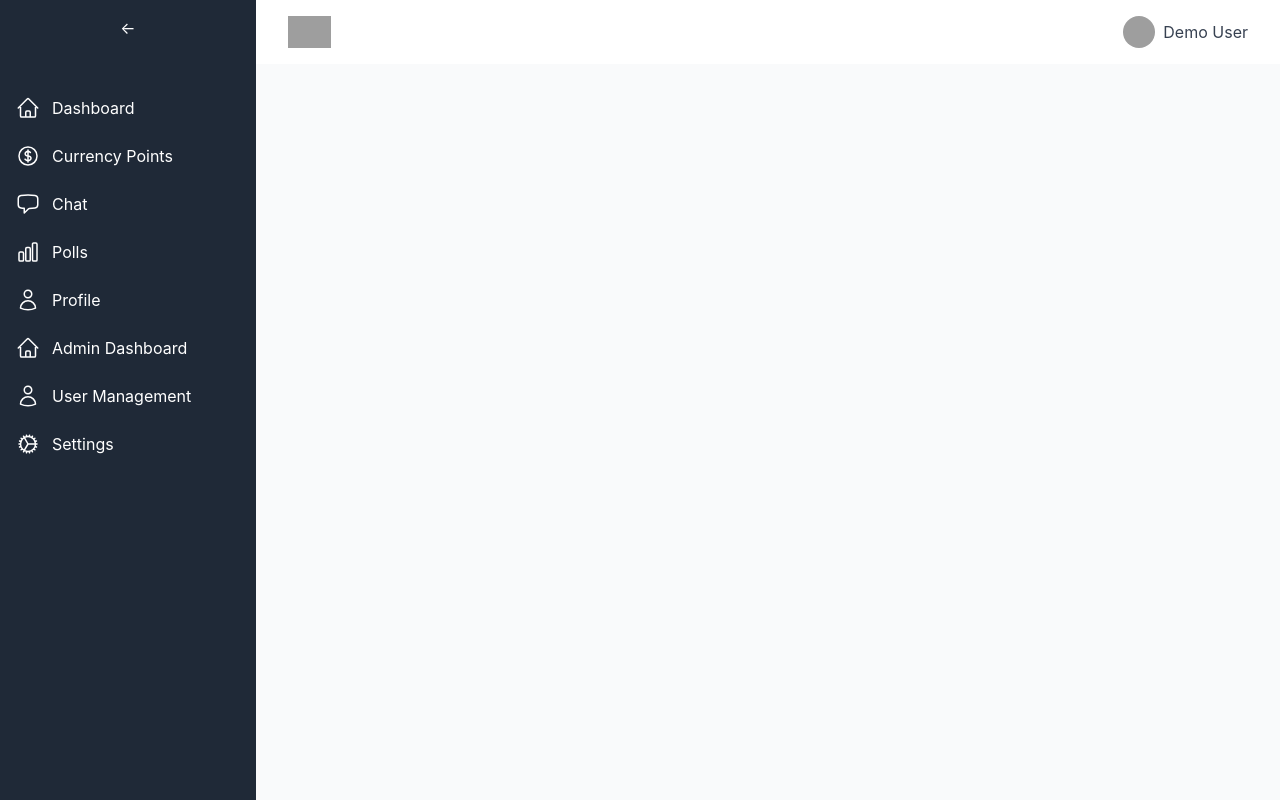
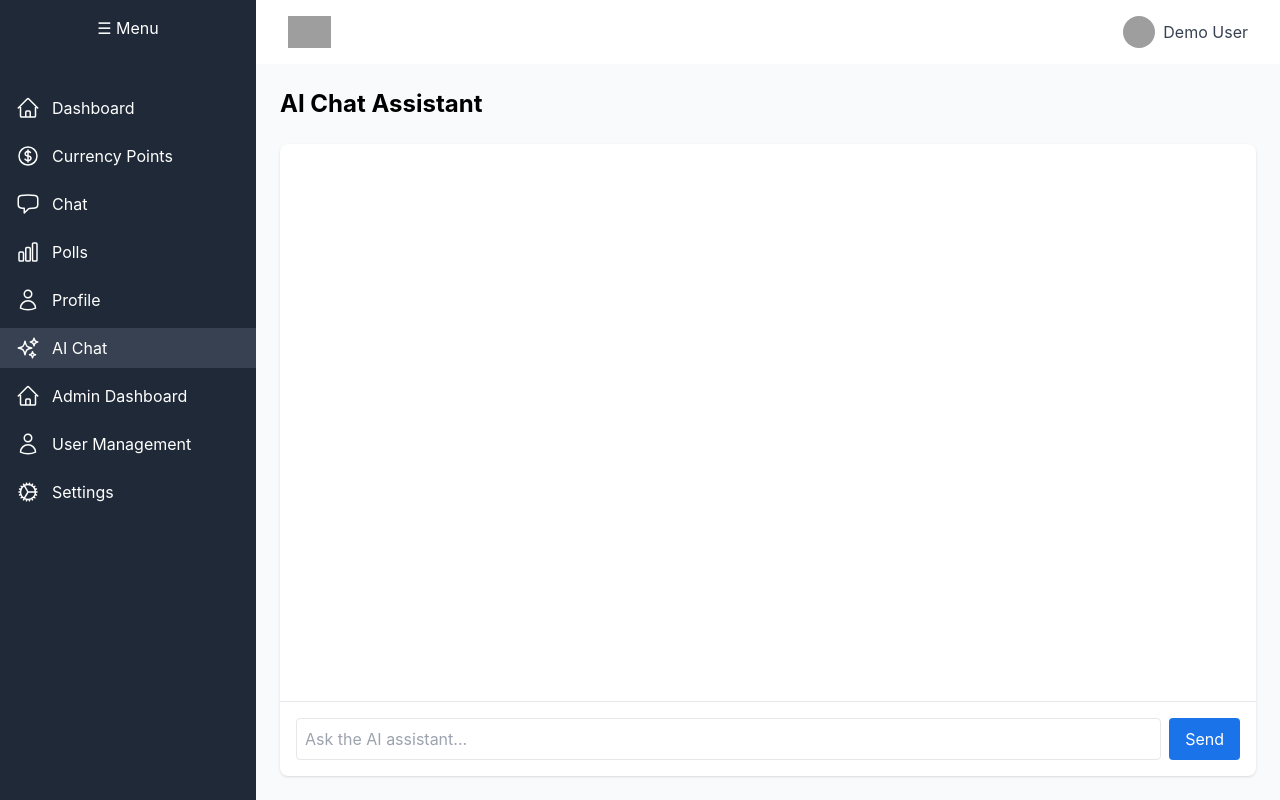
Before and after one commit to NafisRayan/DecentAI, a React (Create React App) app in the folder decentai-frontend/: page /ai-chat in a window 1280 px wide. Built offline with nearby package versions, Linux system fonts and the light colour scheme; grey boxes are pictures that could not be loaded.

Commit message:
"Remove db.json file and add AI Chat feature to App.jsx and Sidebar.jsx"

```diff
--- a/decentai-frontend/db.json
+++ /dev/null
@@ -1,44 +0,0 @@
-{
-  "users": [
-    {
-      "id": 1,
-      "username": "user1",
-      "email": "user1@example.com",
-      "password": "hashedPassword",
-      "role": "user",
-      "points": 100,
-      "avatar": "/avatars/user1.png"
-    }
-  ],
-  "chats": [
-    {
-      "id": 1,
-      "roomId": "public",
-      "userId": 1,
-      "message": "Hello everyone!",
-      "timestamp": "2024-03-20T12:00:00Z"
-    }
-  ],
-  "polls": [
-    {
-      "id": 1,
-      "title": "Favorite Feature",
-      "options": ["Chat", "Polls", "Points"],
-      "votes": {
-        "Chat": 5,
-        "Polls": 3,
-        "Points": 7
-      },
-      "active": true
-    }
-  ],
-  "transactions": [
-    {
-      "id": 1,
-      "senderId": 1,
-      "receiverId": 2,
-      "amount": 50,
-      "timestamp": "2024-03-20T12:00:00Z"
-    }
-  ]
-}
--- a/decentai-frontend/src/App.jsx
+++ b/decentai-frontend/src/App.jsx
@@ -8,6 +8,7 @@ import Profile from './pages/Profile';
 import AdminDashboard from './pages/admin/AdminDashboard';
 import UserManagement from './pages/admin/UserManagement';
 import Settings from './pages/admin/Settings';
+import AIChat from './pages/AIChat';
 
 function App() {
   // In a real app, this would come from authentication
@@ -22,6 +23,7 @@ function App() {
           <Route path="/chat" element={<Chat />} />
           <Route path="/polls" element={<Polls />} />
           <Route path="/profile" element={<Profile />} />
+          <Route path="/ai-chat" element={<AIChat />} />
 
           {/* Admin Routes */}
           <Route path="/admin" element={<AdminDashboard />} />
--- a/decentai-frontend/src/components/Layout/Sidebar.jsx
+++ b/decentai-frontend/src/components/Layout/Sidebar.jsx
@@ -6,7 +6,8 @@ import {
   ChatBubbleLeftIcon,
   ChartBarIcon,
   UserIcon,
-  CogIcon
+  CogIcon,
+  SparklesIcon
 } from '@heroicons/react/24/outline';
 
 const Sidebar = ({ isAdmin }) => {
@@ -18,6 +19,7 @@ const Sidebar = ({ isAdmin }) => {
     { name: 'Chat', icon: ChatBubbleLeftIcon, path: '/chat' },
     { name: 'Polls', icon: ChartBarIcon, path: '/polls' },
     { name: 'Profile', icon: UserIcon, path: '/profile' },
+    { name: 'AI Chat', icon: SparklesIcon, path: '/ai-chat' },
   ];
 
   const adminNavigation = [
@@ -30,7 +32,7 @@ const Sidebar = ({ isAdmin }) => {
     <div className={`bg-gray-800 text-white h-screen transition-all duration-300 ${collapsed ? 'w-16' : 'w-64'}`}>
       <div className="p-4">
         <button onClick={() => setCollapsed(!collapsed)} className="w-full text-center">
-          {collapsed ? '→' : '←'}
+          {collapsed ? '☰' : '☰ Menu'}
         </button>
       </div>
 
--- /dev/null
+++ b/decentai-frontend/src/pages/AIChat.jsx
@@ -0,0 +1,96 @@
+import { useState, useEffect, useRef } from 'react';
+
+function AIChat() {
+  const [messages, setMessages] = useState([]);
+  const [input, setInput] = useState('');
+  const [isLoading, setIsLoading] = useState(false);
+  const messagesEndRef = useRef(null);
+
+  useEffect(() => {
+    messagesEndRef.current?.scrollIntoView({ behavior: 'smooth' });
+  }, [messages]);
+
+  const handleSubmit = async (e) => {
+    e.preventDefault();
+    if (!input.trim()) return;
+
+    const userMessage = {
+      id: messages.length + 1,
+      role: 'user',
+      content: input,
+      timestamp: new Date().toISOString()
+    };
+
+    setMessages(prev => [...prev, userMessage]);
+    setInput('');
+    setIsLoading(true);
+
+    // Simulate AI response (replace with actual API call)
+    setTimeout(() => {
+      const aiMessage = {
+        id: messages.length + 2,
+        role: 'assistant',
+        content: `This is a simulated AI response to: "${input}"`,
+        timestamp: new Date().toISOString()
+      };
+      setMessages(prev => [...prev, aiMessage]);
+      setIsLoading(false);
+    }, 1000);
+  };
+
+  return (
+    <div className="p-6 h-[calc(100vh-theme(spacing.16))] flex flex-col">
+      <h1 className="text-2xl font-bold mb-6">AI Chat Assistant</h1>
+
+      <div className="flex-1 bg-white rounded-lg shadow overflow-hidden flex flex-col">
+        <div className="flex-1 p-4 overflow-y-auto">
+          {messages.map((message) => (
+            <div
+              key={message.id}
+              className={`mb-4 flex ${message.role === 'user' ? 'justify-end' : 'justify-start'}`}
+            >
+              <div className={`max-w-[70%] rounded-lg p-3 ${
+                message.role === 'user' ? 'bg-primary text-white' : 'bg-gray-100'
+              }`}>
+                <p>{message.content}</p>
+                <p className="text-xs mt-1 opacity-70">
+                  {new Date(message.timestamp).toLocaleTimeString()}
+                </p>
+              </div>
+            </div>
+          ))}
+          {isLoading && (
+            <div className="flex justify-start mb-4">
+              <div className="bg-gray-100 rounded-lg p-3">
+                <p className="animate-pulse">AI is typing...</p>
+              </div>
+            </div>
+          )}
+          <div ref={messagesEndRef} />
+        </div>
+
+        <form onSubmit={handleSubmit} className="p-4 border-t">
+          <div className="flex space-x-2">
+            <input
+              type="text"
+              value={input}
+              onChange={(e) => setInput(e.target.value)}
+              className="flex-1 p-2 border rounded"
+              placeholder="Ask the AI assistant..."
+              disabled={isLoading}
+            />
+            <button
+              type="submit"
+              className="bg-primary text-white px-4 py-2 rounded hover:bg-primary/90 disabled:opacity-50"
+              disabled={isLoading}
+            >
+              Send
+            </button>
+          </div>
+        </form>
+      </div>
+    </div>
+  );
+}
+
+export default AIChat;
```
